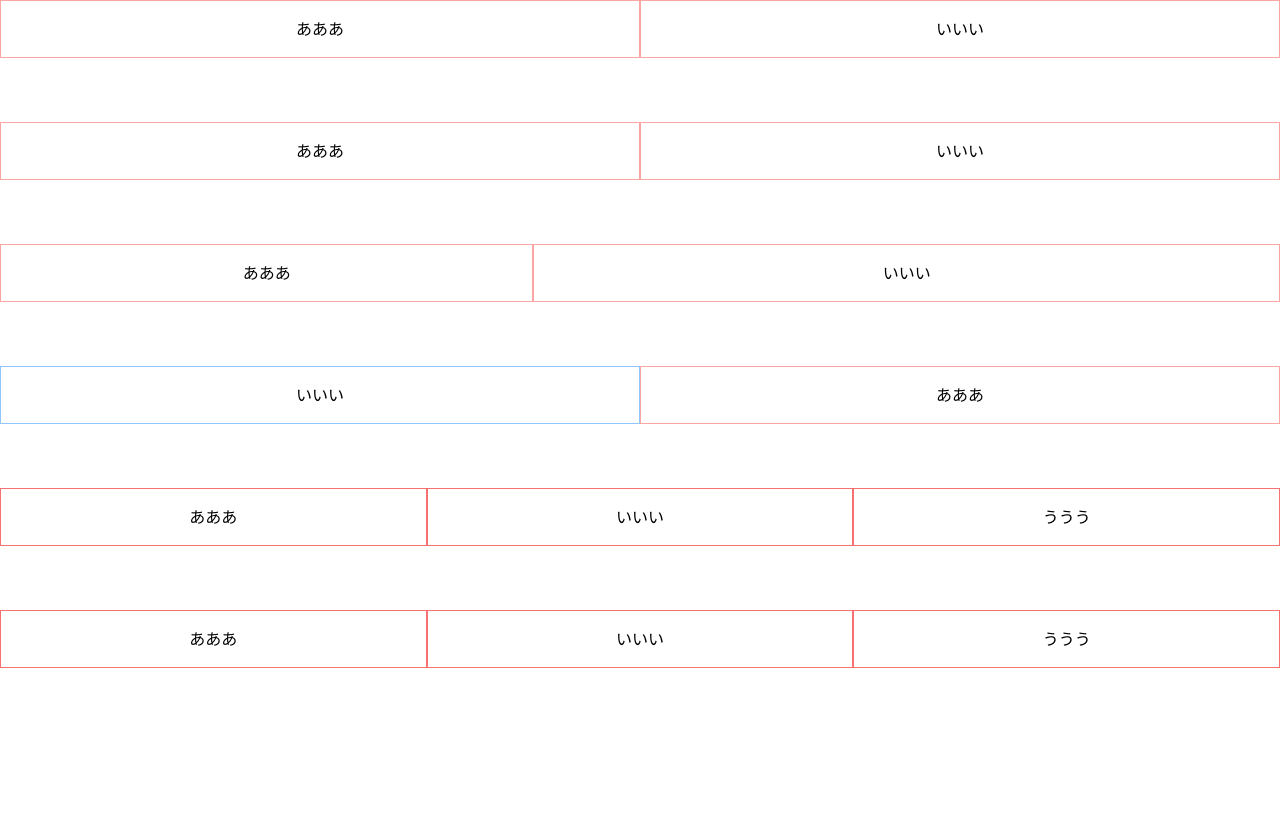
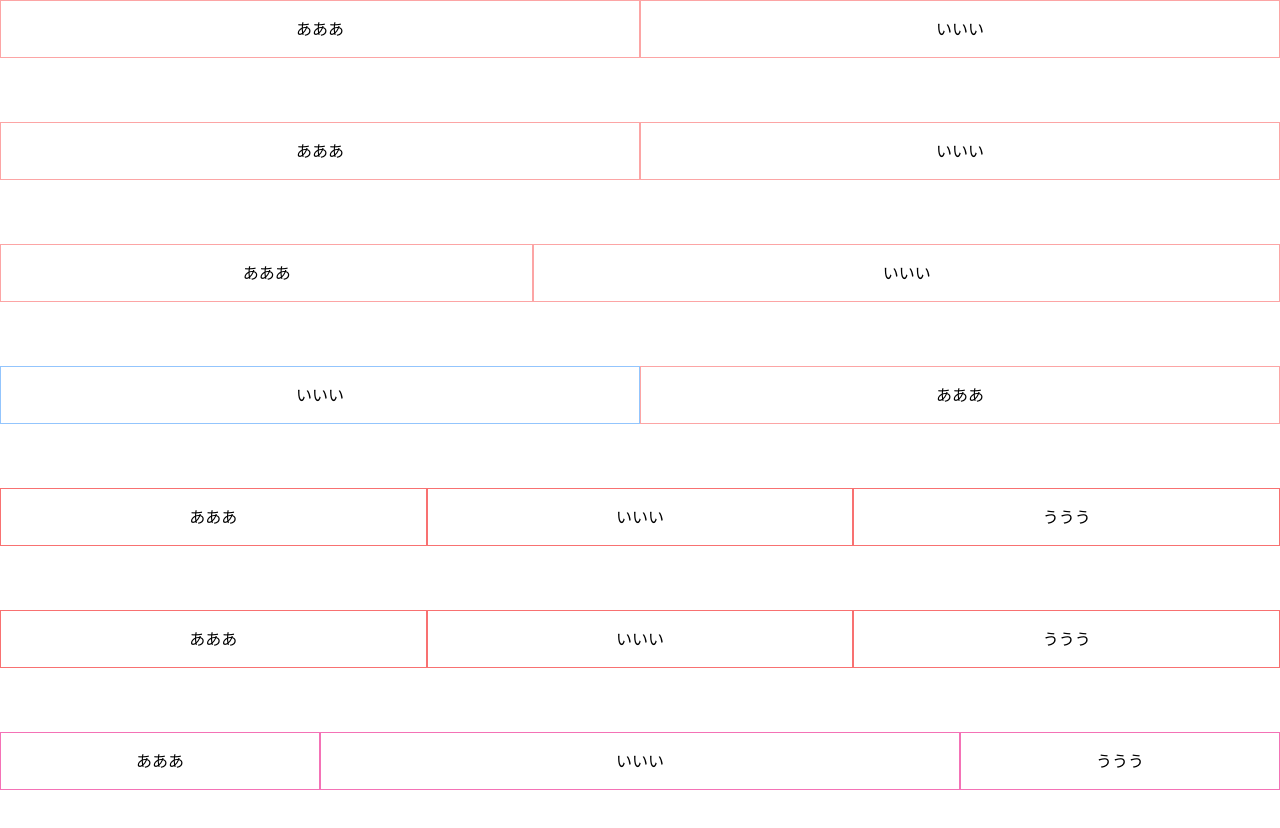
Before and after one commit to Shigeyuki-fukuda/tailwindcss_playground, a plain HTML site: page section3/flexbox_layout.html in a window 1280 px wide. Before the commit the page ends 800 px from the top, so only its background shows below. Drawn offline with nearby package versions, Linux system fonts and the light colour scheme.

Commit message:
feat: flexboxでタブレット以上のサイズになると真ん中の幅だけ広い横3つレイアウトのサンプルを追加

```diff
--- a/section3/flexbox_layout.html
+++ b/section3/flexbox_layout.html
@@ -49,5 +49,12 @@
       <div class="text-center flex-grow border border-red-400 py-4">いいい</div>
       <div class="text-center flex-grow border border-red-400 py-4">ううう</div>
     </div>
+
+    <!-- 縦3->横3(幅 3/12 6/12 3/12) -->
+    <div class="md:flex justify-center mb-16">
+      <div class="md:w-3/12 text-center flex-grow border border-pink-400 py-4">あああ</div>
+      <div class="md:w-6/12 text-center flex-grow border border-pink-400 py-4">いいい</div>
+      <div class="md:w-3/12 text-center flex-grow border border-pink-400 py-4">ううう</div>
+    </div>
   </body>
 </html>
```
